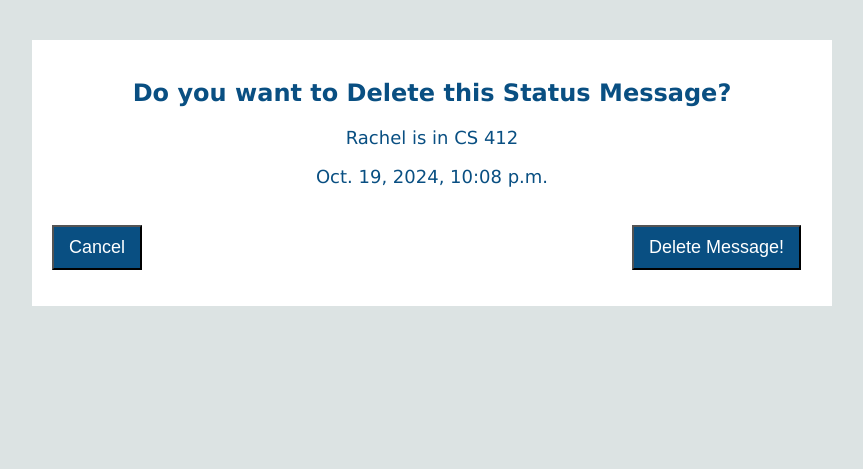
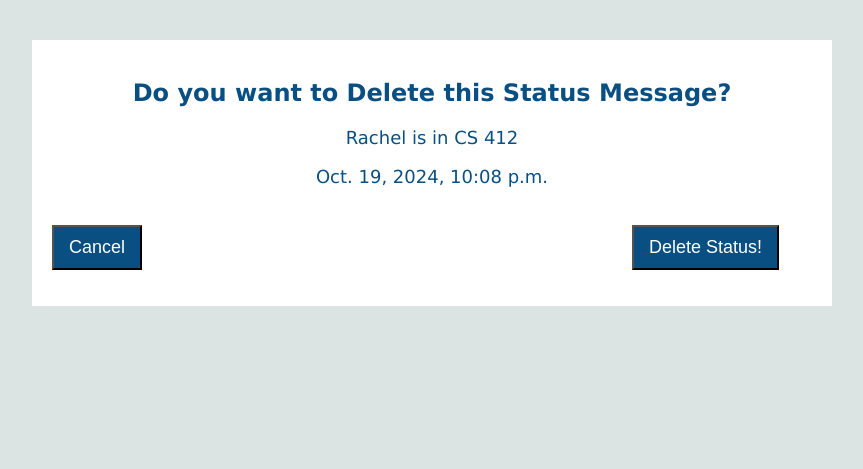
Before and after one commit to rachelcherry/CS412, a Django app: page /mini_fb/status/22/delete in a window 1280 px wide. Shown: the part 222-691 px from the top of the page, without its empty margins (208-1071 px from the left). Run offline with Django 5.2, Linux system fonts and the light colour scheme; data comes from the database, SQL or seed files in the repository; both versions use the stored data as it was after the commit.

Commit message:
switched form to forms.py

```diff
--- a/mini_fb/templates/mini_fb/delete_status_form.html
+++ b/mini_fb/templates/mini_fb/delete_status_form.html
@@ -18,7 +18,7 @@
         </form>
         <form method="POST">
             {% csrf_token %}
-            <input type="submit" value="Delete Message!">
+            <input type="submit" value="Delete Status!">
         </form>
     </div>
 
--- a/mini_fb/views.py
+++ b/mini_fb/views.py
@@ -15,7 +15,6 @@ from typing import Any
 from .models import *
 from django import forms
 from django.views.generic.edit import CreateView
-from .form import *
 from django.views.generic import ListView, DetailView #generic view that grabs all the object of that type and send it to a template for rendering
 import random
 from django.views.generic import ListView, DetailView, CreateView
@@ -28,7 +27,7 @@ from typing import Any
 from .models import *
 from django import forms
 from django.views.generic.edit import CreateView
-from .form import *
+from .forms import *
 from django.views.generic import ListView, DetailView #generic view that grabs all the object of that type and send it to a template for rendering
 import random
 from django.views.generic import ListView, DetailView, CreateView, UpdateView, DeleteView
```
Also changed, not shown: db.sqlite3, media/dog2_jK7zcYi.jpeg (added), media/dog2_pIKAe1L.jpeg (added), media/germanshep_Kw1ZY1G.webp (added), mini_fb/forms.py (renamed from mini_fb/form.py).
